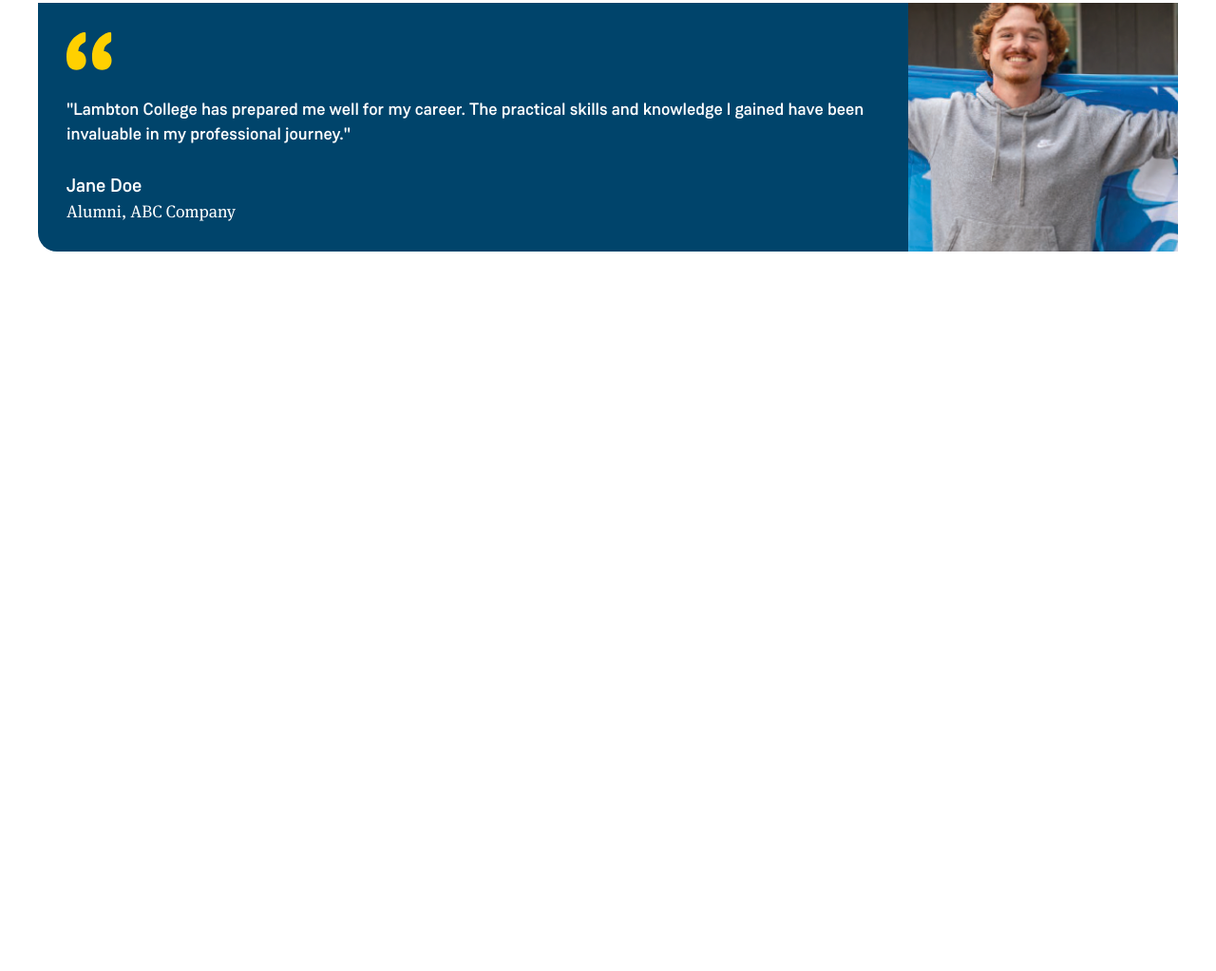
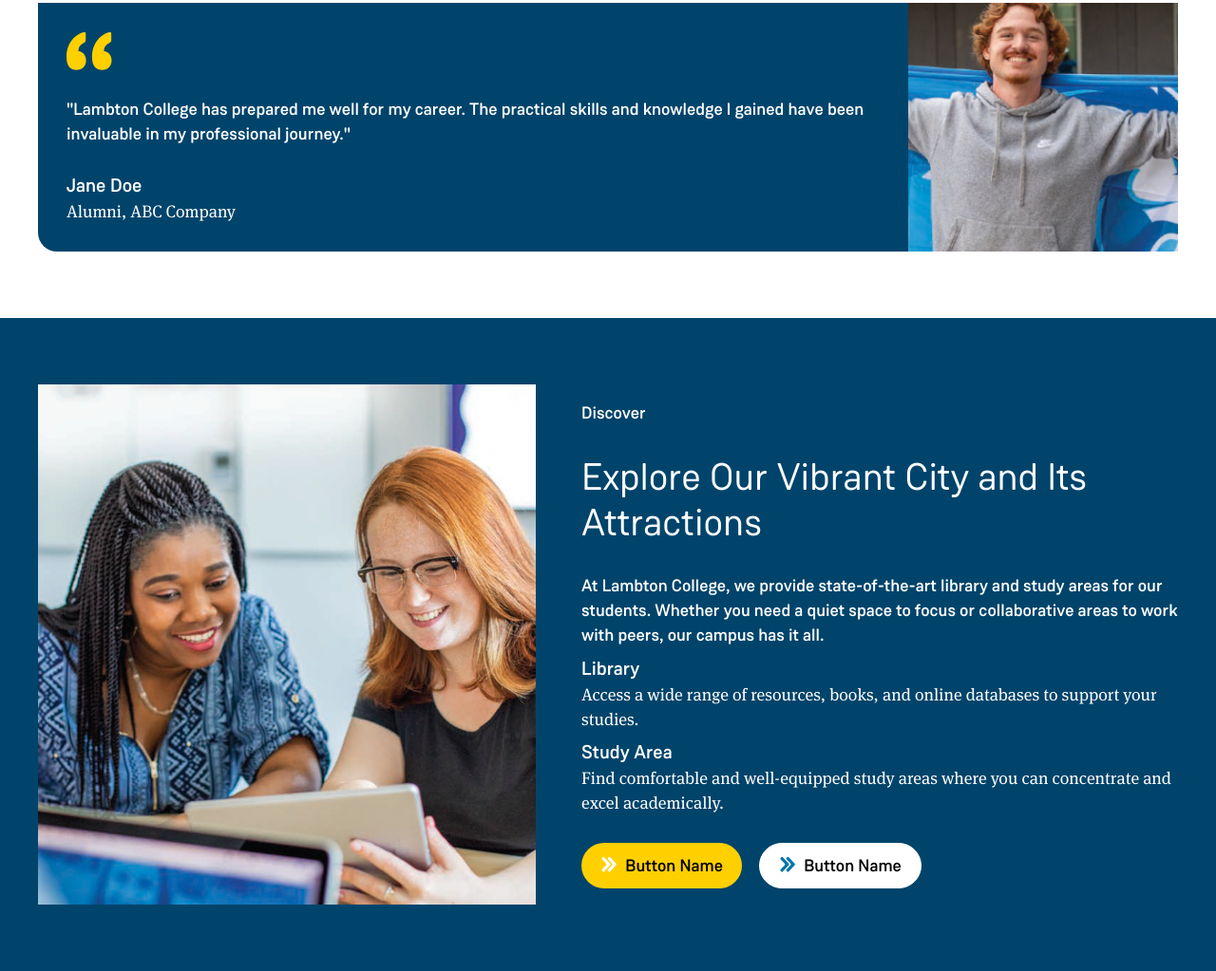
Before and after one commit to marianacalabriamm/lampton-college, a plain HTML site: page index.html in a window 1280 px wide. Shown: the part 2718-3741 px from the top of the page at 95% size. Before the commit the page ends 3053 px from the top, so only its background shows below. Drawn offline with Linux system fonts and the light colour scheme.

Commit message:
ALCR-10 flip grid - wip

```diff
--- a/index.html
+++ b/index.html
@@ -17,10 +17,10 @@
     <!-- Custom styles for each partial -->
     <!-- Stat Block -->
     <link rel="stylesheet" href="styles/partials/stat-block.css">
-    <!-- Callout Block -->
-    <!-- <link rel="stylesheet" href="styles/partials/callout-block.css"> -->
-    <!-- Student Stories -->
+    <!-- Student Stories Block -->
     <link rel="stylesheet" href="styles/partials/student-stories.css">
+    <!-- Flip Grid Block -->
+    <link rel="stylesheet" href="styles/partials/flip-grid.css">
 </head>
 
 <body class="container-fluid"> <!-- this class is used on the Lambton site -->
@@ -43,7 +43,7 @@
 
         loadPartial('partials/stat-block.html', 'custom-blocks-wrapper');
         loadPartial('partials/student-stories.html', 'custom-blocks-wrapper');
-        /* loadPartial('partials/callout-block.html', 'custom-blocks-wrapper'); */
+        loadPartial('partials/flip-grid.html', 'custom-blocks-wrapper');
     </script>
 </body>
 </html>
--- /dev/null
+++ b/partials/flip-grid.html
@@ -0,0 +1,47 @@
+<!-- Flip Grid - Variation 1: blue background and image left -->
+<div class="section-block flip-grid-section flip-grid-layout-blue-bg flip-grid-layout-image-left row p-section">
+  <div class="col-md-12">
+    <div class="inner-row mx-auto">
+      <div class="flip-grid-inner">
+        <div class="flip-grid-img-wrapper"></div>
+        <div class="flip-grid-content">
+          <h5>Discover</h5>
+          <h2>Explore Our Vibrant City and Its Attractions</h2>
+          <p class="like-h5">At Lambton College, we provide state-of-the-art library and study areas for our students. Whether you need a quiet space to focus or collaborative areas to work with peers, our campus has it all.</p>
+          <p class="flip-grid-list">
+            Library
+            <span>Access a wide range of resources, books, and online databases to support your studies.</span>
+          </p>
+          <p class="flip-grid-list">
+            Study Area
+            <span>Find comfortable and well-equipped study areas where you can concentrate and excel academically.</span>
+          </p>
+          <div class="flip-grid-btns">
+            <a
+              class="btn btn-yellow d-flex align-items-center btn-custom"
+              href="#"
+              data-call-to-action=""
+            >
+              <span
+                class="icon-font-outline icon-font-arrow-double-large"
+              ></span>
+              Button Name
+            </a>
+            <a
+              class="btn btn-white d-flex align-items-center btn-custom"
+              href="#"
+              data-call-to-action=""
+            >
+              <span
+                class="icon-font-outline icon-font-arrow-double-large"
+              ></span>
+              Button Name
+            </a>
+          </div>
+        </div>
+      </div>
+    </div>
+  </div>
+</div>
+
+<!-- Flip Grid - Variation 1: blue background and image right -->
--- a/styles/custom-common-styles.css
+++ b/styles/custom-common-styles.css
@@ -3,7 +3,7 @@
   --yellow: #ffd000;
 }
 
-/* New button variation - white */
+/* New button variation: white - global styles */
 html .btn-white {
   background-color: #fff;
   color: #000;
@@ -45,3 +45,22 @@ html .btn.btn-custom .icon-font-outline {
     top: 1px;
     font-size: 1.375rem;
 }
+
+/* New heading styles - global styles */
+html body .section-block h2,
+html body .section-block .like-h2{
+  margin-top: 0;
+  margin-bottom: 30px;
+  font-size: 40px;
+  line-height: 48px;
+  font-family: "Weissenhof-Grotesk-Regular", "Georgia", serif;
+}
+
+html body .section-block h5,
+html body .section-block .like-h5 {
+  margin-top: 0;
+  margin-bottom: 30px;
+  font-size: 18px;
+  line-height: 26px;
+  font-family: "Weissenhof-Grotesk-Medium", "Georgia", serif;
+}
--- /dev/null
+++ b/styles/partials/flip-grid.css
@@ -0,0 +1,74 @@
+:root {
+  --dark-blue: #00446B;
+  --light-blue: #CDE9F4;
+  --blue: #0076A8;
+}
+
+.flip-grid-section {
+  padding: 70px 0;
+}
+
+.flip-grid-section .flip-grid-inner {
+  display: flex;
+  align-items: center;
+  column-gap: 48px;
+}
+
+.flip-grid-section .flip-grid-inner .flip-grid-img-wrapper {
+  width: 100%;
+  background-image: url("../../assets/images/flip-grid.png");
+  background-size: cover;
+  background-position: center;
+  height: 334px;
+  min-height: 334px;
+}
+
+.flip-grid-section.flip-grid-layout-blue-bg .flip-grid-inner .flip-grid-content {
+  flex: 1;
+}
+
+/* Variation: blue background */
+.flip-grid-section.flip-grid-layout-blue-bg {
+  background-color: var(--dark-blue);
+}
+
+.flip-grid-section.flip-grid-layout-blue-bg .flip-grid-inner,
+.flip-grid-section.flip-grid-layout-blue-bg .flip-grid-inner h2 {
+  color: #fff;
+}
+
+.flip-grid-section.flip-grid-layout-blue-bg .flip-grid-inner .flip-grid-list {
+  display: flex;
+  flex-direction: column;
+  font-size: 20px;
+  line-height: 26px;
+  font-family: "Weissenhof-Grotesk-Medium", "Georgia", serif;
+}
+
+.flip-grid-section.flip-grid-layout-blue-bg .flip-grid-inner .flip-grid-list span {
+  font-size: 18px;
+  font-family: "Meta-Serif-Book", "Georgia", serif;
+}
+
+.flip-grid-section.flip-grid-layout-blue-bg .flip-grid-inner p:not(:last-of-type) {
+  margin-bottom: 10px;
+}
+
+.flip-grid-section.flip-grid-layout-blue-bg .flip-grid-inner .flip-grid-btns {
+  display: flex;
+  column-gap: 18px;
+  flex-wrap: wrap;
+}
+
+/* Media queries */
+@media (min-width: 576px) {
+  .flip-grid-section .flip-grid-inner .flip-grid-img-wrapper {
+    width: 524px;
+    height: auto;
+    min-height: 548px;
+  }
+}
+
+@media (min-width: 992px) {
+
+}
--- a/styles/partials/student-stories.css
+++ b/styles/partials/student-stories.css
@@ -2,7 +2,6 @@
   --dark-blue: #00446B;
   --light-blue: #CDE9F4;
   --blue: #0076A8;
-  --yellow: #FFD000;
 }
 
 .student-stories-section .student-stories {
```
Also changed, not shown: assets/images/flip-grid.png (added).
